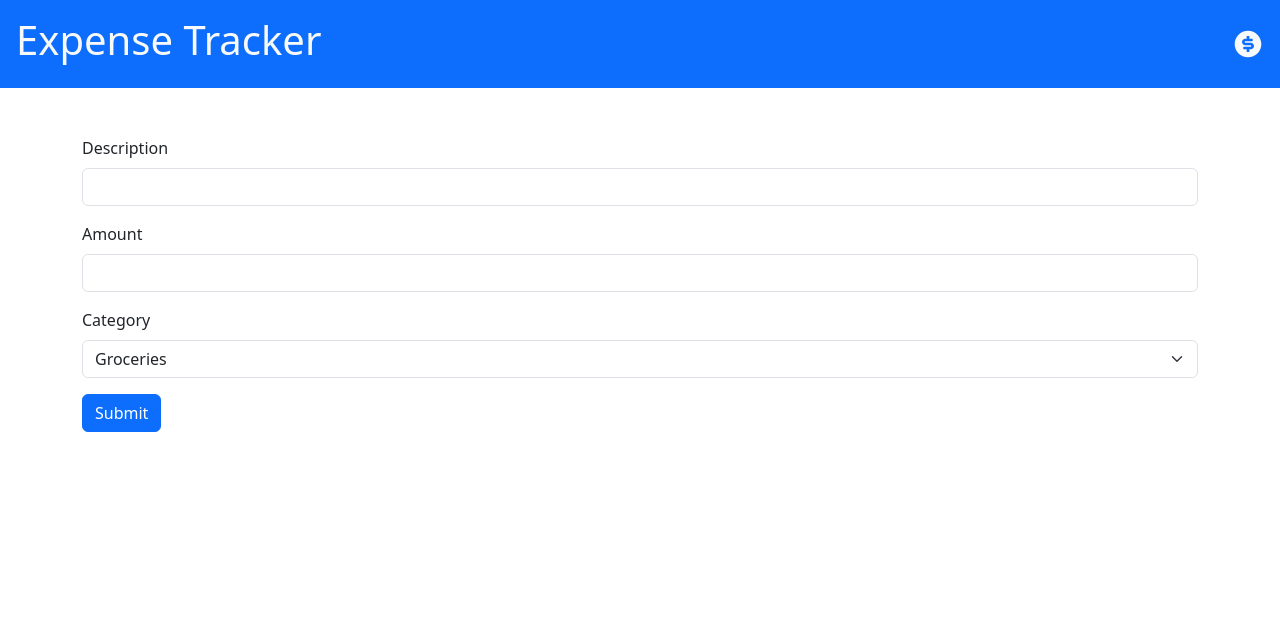
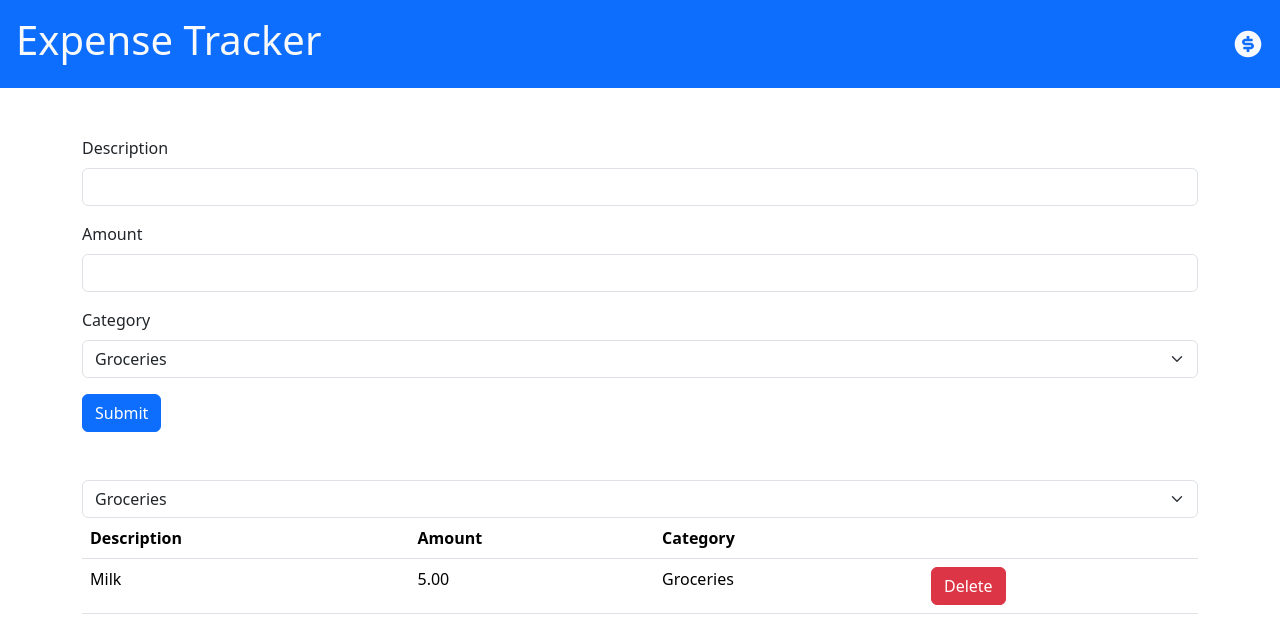
Before and after one commit to john-lund-af/expense-tracker, a React (Vite) app: page / in a window 1280 px wide. Shown: the top 644 px of the page. Built offline with nearby package versions, Linux system fonts and the light colour scheme.

Commit message:
CategoryList component UI

```diff
--- a/src/App.tsx
+++ b/src/App.tsx
@@ -1,11 +1,21 @@
 import Navbar from './Navbar';
 import Form from './Form';
+import CategoryList from './CategoryList';
 
 function App() {
   return <>
     <Navbar />
     <div className="container mt-5">
-      <Form />
+      <div className="row mb-5">
+        <div className="col">
+          <Form />
+        </div>
+      </div>
+      <div className="row mb-5">
+        <div className="col">
+          <CategoryList />
+        </div>
+      </div>
     </div>
   </>
 }
--- /dev/null
+++ b/src/CategoryList.tsx
@@ -0,0 +1,29 @@
+import CategorySelect from './CategorySelect';
+
+const CategoryList = () => {
+  return (
+    <>
+      <CategorySelect />
+      <table className="table">
+        <thead>
+          <tr>
+            <th>Description</th>
+            <th>Amount</th>
+            <th>Category</th>
+            <th></th>
+          </tr>
+        </thead>
+        <tbody>
+          <tr>
+            <td>Milk</td>
+            <td>5.00</td>
+            <td>Groceries</td>
+            <td><button className="btn btn-danger">Delete</button></td>
+          </tr>
+        </tbody>
+      </table>
+    </>
+  )
+}
+
+export default CategoryList
--- /dev/null
+++ b/src/CategorySelect.tsx
@@ -0,0 +1,11 @@
+const CategorySelect = () => {
+  return (
+    <select name="category" id="category" className="form-select">
+      <option value="0">Groceries</option>
+      <option value="1">Utilities</option>
+      <option value="2">Entertainment</option>
+    </select>
+  )
+}
+
+export default CategorySelect
--- a/src/Form.tsx
+++ b/src/Form.tsx
@@ -1,3 +1,5 @@
+import CategorySelect from './CategorySelect';
+
 const Form = () => {
   return (
     <form>
@@ -11,11 +13,7 @@ const Form = () => {
       </div>
       <div className="mb-3">
         <label htmlFor="category" className="form-label">Category</label>
-        <select name="category" id="category" className="form-select">
-          <option value="0">Groceries</option>
-          <option value="1">Utilities</option>
-          <option value="2">Entertainment</option>
-        </select>
+        <CategorySelect />
       </div>
       <button className="btn btn-primary" type="submit">Submit</button>
     </form>
```
